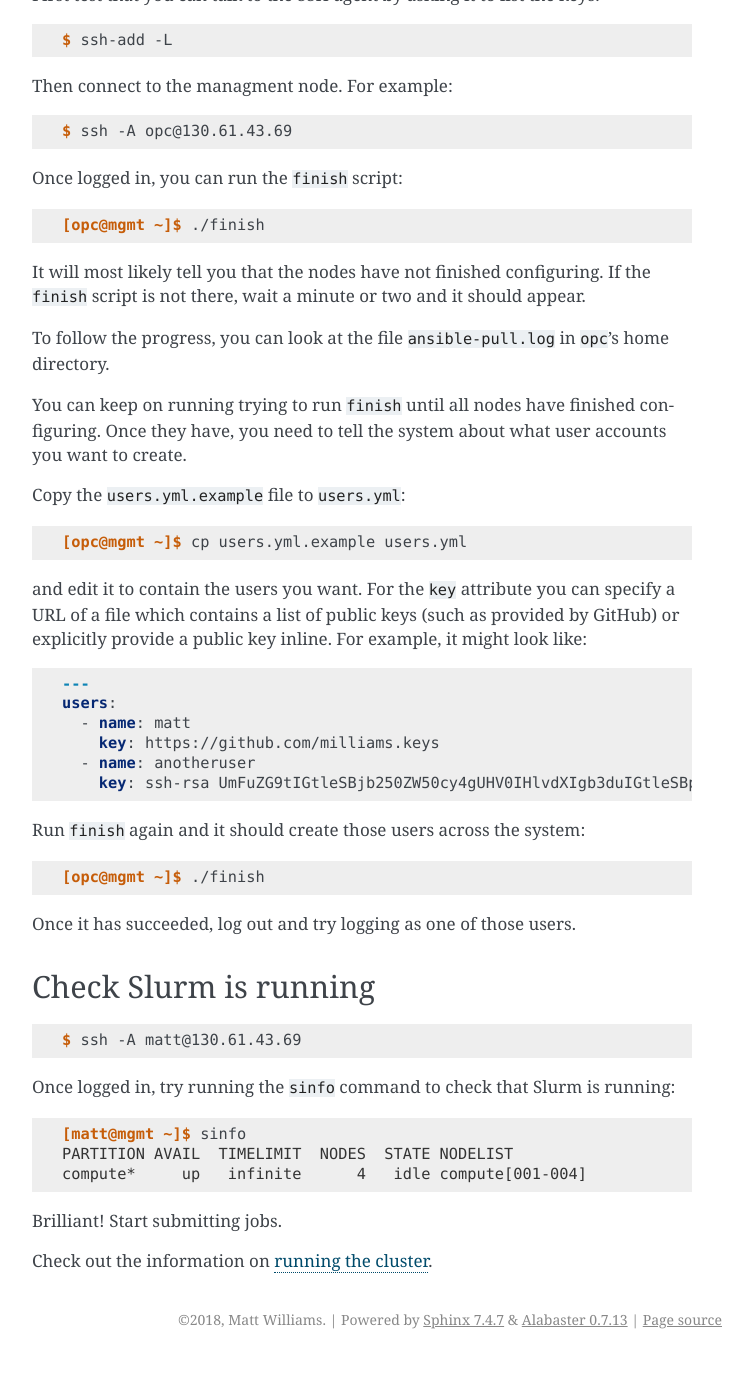
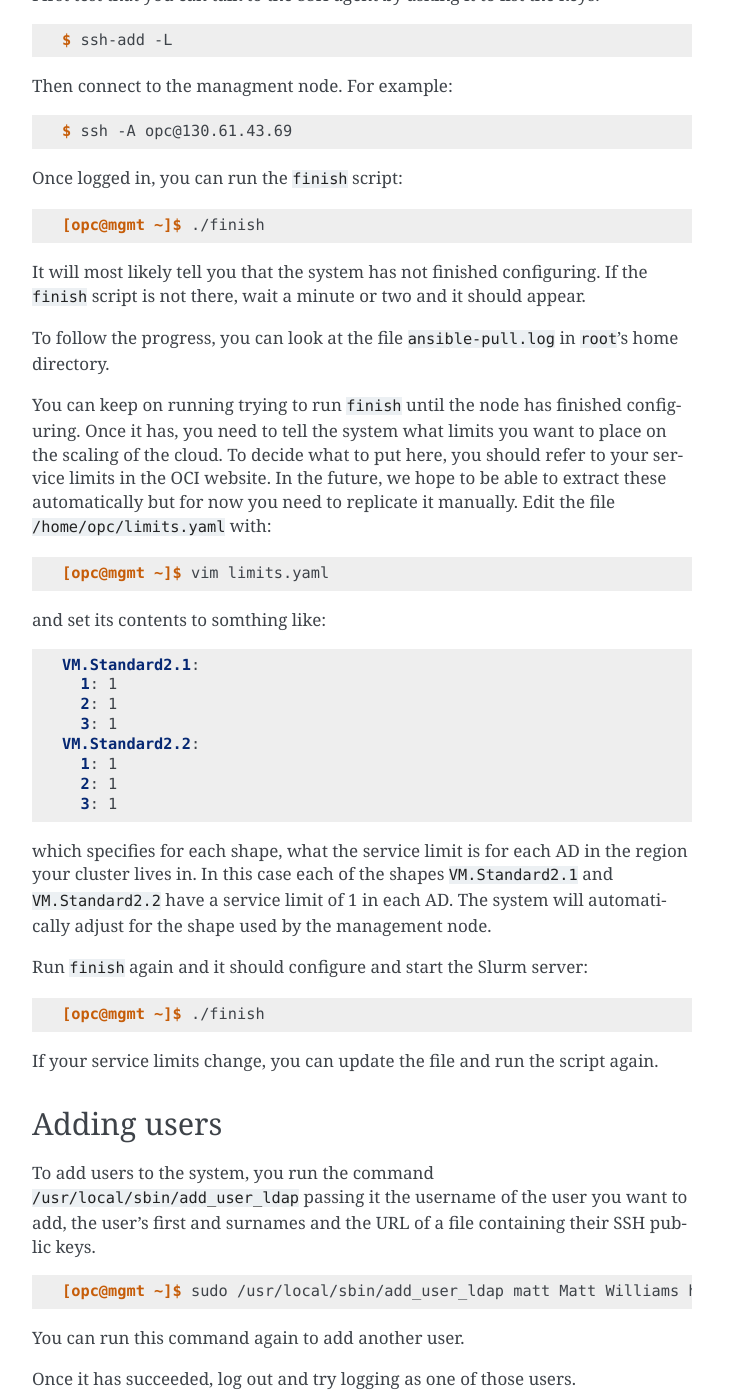
Before and after one commit to clusterinthecloud/docs, a Sphinx documentation site: the page built from source/ansible.rst, in a window 1280 px wide and 1400 px high, scrolled down 354 px. Shown: the whole window, without its empty margins (388-1141 px from the left). Built offline with Sphinx 7.4.7, drawn with Linux system fonts in a browser that asks for light colours; before the commit the page ends 1713 px from its top, so only the background shows below that; some of the changed text lies outside the part shown.

Commit message:
First draft of CitC2

```diff
--- a/source/ansible.rst
+++ b/source/ansible.rst
@@ -5,8 +5,8 @@ Terraform will have automatically started the cluster software configuration ste
 It will run in the background and will take some time to complete.
 In the meantime, you can connect to the custer and follow its progress.
 
-Final configuration step
-------------------------
+Setting service limits
+----------------------
 
 You can log into the management node at ``yourusername@mgmtipaddress``,
 using the IP address that terraform printed at the end of its run. You can `forward
@@ -30,39 +30,57 @@ Once logged in, you can run the ``finish`` script:
 
    [opc@mgmt ~]$ ./finish
 
-It will most likely tell you that the nodes have not finished configuring.
+It will most likely tell you that the system has not finished configuring.
 If the ``finish`` script is not there, wait a minute or two and it should appear.
 
-To follow the progress, you can look at the file ``ansible-pull.log`` in ``opc``'s home directory.
+To follow the progress, you can look at the file ``ansible-pull.log`` in ``root``'s home directory.
 
-You can keep on running trying to run ``finish`` until all nodes have finished configuring.
-Once they have, you need to tell the system about what user accounts you want to create.
-
-Copy the ``users.yml.example`` file to ``users.yml``:
+You can keep on running trying to run ``finish`` until the node has finished configuring.
+Once it has, you need to tell the system what limits you want to place on the scaling of the cloud.
+To decide what to put here, you should refer to your service limits in the OCI website.
+In the future, we hope to be able to extract these automatically but for now you need to replicate it manually.
+Edit the file ``/home/opc/limits.yaml`` with:
 
 .. code-block:: shell-session
 
-   [opc@mgmt ~]$ cp users.yml.example users.yml
+   [opc@mgmt ~]$ vim limits.yaml
 
-and edit it to contain the users you want.
-For the ``key`` attribute you can specify a URL of a file which contains a list of public keys (such as provided by GitHub)
-or explicitly provide a public key inline.
-For example, it might look like:
+and set its contents to somthing like:
 
 .. code-block:: yaml
 
-   ---
-   users:
-     - name: matt
-       key: https://github.com/milliams.keys
-     - name: anotheruser
-       key: ssh-rsa UmFuZG9tIGtleSBjb250ZW50cy4gUHV0IHlvdXIgb3duIGtleSBpbiBoZXJlIG9idmlvdXNseS4= user@computer
+   VM.Standard2.1:
+     1: 1
+     2: 1
+     3: 1
+   VM.Standard2.2:
+     1: 1
+     2: 1
+     3: 1
 
-Run ``finish`` again and it should create those users across the system:
+which specifies for each shape, what the service limit is for each AD in the region your cluster lives in.
+In this case each of the shapes ``VM.Standard2.1`` and ``VM.Standard2.2`` have a service limit of 1 in each AD.
+The system will automatically adjust for the shape used by the management node.
+
+Run ``finish`` again and it should configure and start the Slurm server:
 
 .. code-block:: shell-session
 
    [opc@mgmt ~]$ ./finish
+
+If your service limits change, you can update the file and run the script again.
+
+Adding users
+------------
+
+To add users to the system, you run the command ``/usr/local/sbin/add_user_ldap`` passing it the username of the user you want to add,
+the user's first and surnames and the URL of a file containing their SSH public keys.
+
+.. code-block:: shell-session
+
+   [opc@mgmt ~]$ sudo /usr/local/sbin/add_user_ldap matt Matt Williams https://github.com/milliams.keys
+
+You can run this command again to add another user.
 
 Once it has succeeded, log out and try logging as one of those users.
 
@@ -79,7 +97,7 @@ Once logged in, try running the ``sinfo`` command to check that Slurm is running
 
    [matt@mgmt ~]$ sinfo
    PARTITION AVAIL  TIMELIMIT  NODES  STATE NODELIST
-   compute*     up   infinite      4   idle compute[001-004]
+   compute*     up   infinite      0    n/a
 
 Brilliant! Start submitting jobs.
 
```
Also changed, not shown: source/running.rst (+5 -12 lines).
